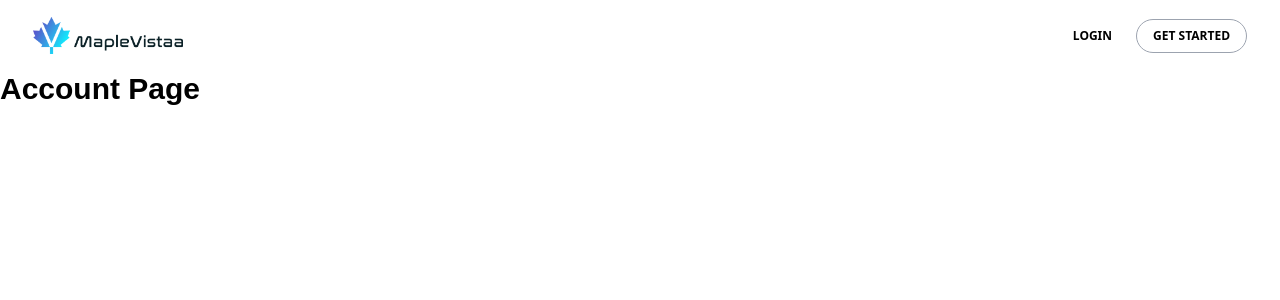
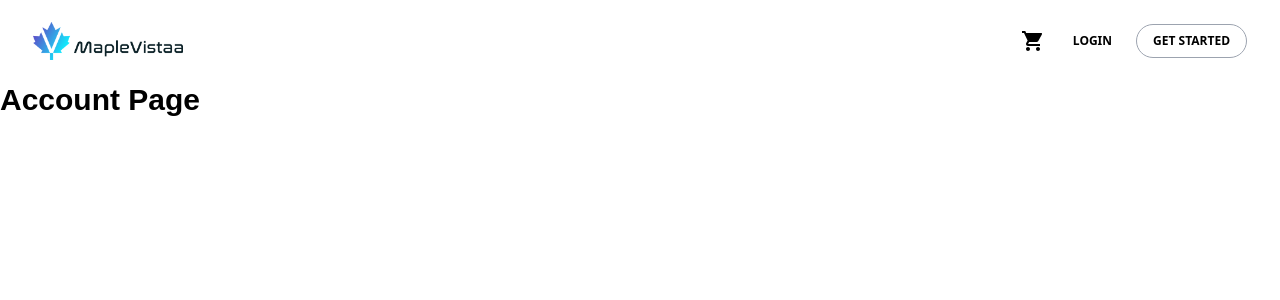
Before and after one commit to SphiriaDigital666/Wolvista-Clone, a React (Create React App) app in the folder client/: page /account in a window 1280 px wide. Shown: the top 300 px of the page. Built offline with nearby package versions, Linux system fonts and the light colour scheme.

Commit message:
add cart icon to navbar

```diff
--- a/client/src/components/ShoppingCart.tsx
+++ b/client/src/components/ShoppingCart.tsx
@@ -1,5 +1,4 @@
 import React, { useEffect } from 'react';
-import { MdVerified } from 'react-icons/md';
 import CartItem from './Cart-Item';
 import Product from './Product';
 import './ShoppingCart.css'; // Import the CSS file for styling
@@ -10,24 +9,24 @@ import { useShoppingCartStore } from '../store/shoppingCartStore';
 const ShoppingCart: React.FC = () => {
   const {
     cart,
-    couponCode,
+    // couponCode,
     discount,
-    couponMessage,
+    // couponMessage,
     showCart,
     products,
     fetchProducts,
     handleAddToCart,
     handleDeleteItem,
     handleQuantityChange,
-    handleCouponCodeChange,
-    handleApplyCoupon,
+    // handleCouponCodeChange,
+    // handleApplyCoupon,
     handleCheckout,
     setShowCart,
   } = useShoppingCartStore();
 
   useEffect(() => {
     fetchProducts();
-  }, []);
+  }, [fetchProducts]);
 
   const discountedSubtotal =
     cart.reduce((total, item) => total + item.price * item.quantity, 0) -
@@ -67,7 +66,7 @@ const ShoppingCart: React.FC = () => {
                 <div className='relative'>
                   <MdAddShoppingCart className='text-[#fff] text-[35px] ' />
                   <div className='text-[#000] bg-[#22c9f2] p-2 rounded-full h-5 w-5 flex justify-center items-center absolute bottom-[-12px] right-[-10px] font-medium'>
-                    {cart.length > 0 && <span>{cart.length}</span>}
+                    {cart.length === 0 ? 0 : <span>{cart.length}</span>}
                   </div>
                 </div>
               </div>
@@ -151,6 +150,7 @@ const ShoppingCart: React.FC = () => {
             <button
               className='bg-[#22c9f2] w-full rounded-lg p-3 text-white hover:cursor-pointer hover:bg-[#2690ab] mt-3'
               onClick={() => handleCheckout(cart)}
+              disabled={cart.length === 0}
             >
               Checkout
             </button>
--- a/client/src/layout/top-nav.tsx
+++ b/client/src/layout/top-nav.tsx
@@ -1,107 +1,130 @@
-import React from "react";
 import {
-  Navbar,
-  MobileNav,
-  Typography,
   Button,
   IconButton,
-} from "@material-tailwind/react";
-import LOGO from "../assets/logo-maple.png";
-import { Link } from "react-router-dom";
+  MobileNav,
+  Navbar,
+} from '@material-tailwind/react';
+import React from 'react';
+import { MdShoppingCart } from 'react-icons/md';
+import { Link } from 'react-router-dom';
+import LOGO from '../assets/logo-maple.png';
+import { useShoppingCartStore } from '../store/shoppingCartStore';
 
 export function TopNav() {
   const [openNav, setOpenNav] = React.useState(false);
 
+  const { setShowCart, cart } = useShoppingCartStore();
+
+  const handleCartClick = () => {
+    setShowCart(true);
+  };
+
   React.useEffect(() => {
     window.addEventListener(
-      "resize",
+      'resize',
       () => window.innerWidth >= 960 && setOpenNav(false)
     );
   }, []);
 
   const navList = (
-    <ul className="mb-4 mt-2 flex flex-col gap-2 lg:mb-0 lg:mt-0 lg:flex-row lg:items-center lg:gap-6">
-      <Link to="www.wolvista.com">
+    <ul className='mb-4 mt-2 flex flex-col gap-2 lg:mb-0 lg:mt-0 lg:flex-row lg:items-center lg:gap-6'>
+      <Link to='www.wolvista.com'>
         {/* <p className="text-gray-600 font-medium">Home</p> */}
       </Link>
     </ul>
   );
 
   return (
-    <Navbar className="mx-auto w-full py-2 px-4 lg:px-8 lg:py-4 shadow-none">
-      <div className="mx-auto flex items-center justify-between text-blue-gray-900">
-        <Link to="/">
-          <img src={LOGO} className="w-[150px]" alt="AV Bids" />
+    <Navbar className='mx-auto w-full py-2 px-4 lg:px-8 lg:py-4 shadow-none'>
+      <div className='mx-auto flex items-center justify-between text-blue-gray-900'>
+        <Link to='/'>
+          <img src={LOGO} className='w-[150px]' alt='AV Bids' />
         </Link>
-        <div className="flex-grow" />
-        <div className="hidden lg:block">{navList}</div>
-        <div className="flex-grow" />
+        <div className='flex-grow' />
+        <div className='hidden lg:block'>{navList}</div>
+        <div className='flex-grow' />
+        <button
+          className='text-black p-3 relative flex items-center focus:outline-none'
+          onClick={handleCartClick}
+        >
+          <MdShoppingCart className='h-6 w-6' />
+
+          {cart.length > 0 && (
+            <div className='text-[#000] bg-[#22c9f2] p-2 rounded-full h-5 w-5 flex justify-center items-center absolute top-0 right-0 font-medium'>
+              {cart.length === 0 ? 0 : <span>{cart.length}</span>}
+            </div>
+          )}
+        </button>
+
         <Button
-          variant="text"
-          size="sm"
-          className="hidden lg:inline-block mr-2 text-btn"
+          variant='text'
+          size='sm'
+          className='hidden lg:inline-block mr-2 text-btn'
         >
-          <span className=" text-black">Login</span>
+          <span className=' text-black'>Login</span>
         </Button>
         <Button
-          variant="outlined"
-          size="sm"
-          className="hidden lg:inline-block rounded-btn "
+          variant='outlined'
+          size='sm'
+          className='hidden lg:inline-block rounded-btn '
         >
-          <span className=" text-black">Get Started</span>
+          <span className=' text-black'>Get Started</span>
         </Button>
         <IconButton
-          variant="text"
-          className="ml-auto h-6 w-6 text-primary hover:bg-transparent focus:bg-transparent active:bg-transparent lg:hidden"
+          variant='text'
+          className='ml-auto h-6 w-6 text-primary hover:bg-transparent focus:bg-transparent active:bg-transparent lg:hidden'
           ripple={false}
           onClick={() => setOpenNav(!openNav)}
         >
           {openNav ? (
             <svg
-              xmlns="http://www.w3.org/2000/svg"
-              fill="none"
-              className="h-6 w-6"
-              viewBox="0 0 24 24"
-              stroke="currentColor"
+              xmlns='http://www.w3.org/2000/svg'
+              fill='none'
+              className='h-6 w-6'
+              viewBox='0 0 24 24'
+              stroke='currentColor'
               strokeWidth={2}
             >
               <path
-                strokeLinecap="round"
-                strokeLinejoin="round"
-                d="M6 18L18 6M6 6l12 12"
+                strokeLinecap='round'
+                strokeLinejoin='round'
+                d='M6 18L18 6M6 6l12 12'
               />
             </svg>
           ) : (
             <svg
-              xmlns="http://www.w3.org/2000/svg"
-              className="h-6 w-6"
-              fill="none"
-              stroke="currentColor"
+              xmlns='http://www.w3.org/2000/svg'
+              className='h-6 w-6'
+              fill='none'
+              stroke='currentColor'
               strokeWidth={2}
             >
               <path
-                strokeLinecap="round"
-                strokeLinejoin="round"
-                d="M4 6h16M4 12h16M4 18h16"
+                strokeLinecap='round'
+                strokeLinejoin='round'
+                d='M4 6h16M4 12h16M4 18h16'
               />
             </svg>
           )}
         </IconButton>
       </div>
       <MobileNav open={openNav}>
-        <div className="container mx-auto">
+        <div className='container mx-auto'>
           {navList}
-          <div className="grid grid-cols-2 gap-2">
-            <Button variant="text" size="sm" fullWidth className="text-btn">
-              <span className=" text-black">Login</span>
+          <div className='grid grid-cols-2 gap-2'>
+            <Button>
+              <MdShoppingCart />
+            </Button>
+            <Button variant='text' size='sm' fullWidth className='text-btn'>
+              <span className=' text-black'>Login</span>
             </Button>
             <Button
-              variant="outlined"
-              size="sm"
+              variant='outlined'
+              size='sm'
               fullWidth
-              className="rounded-btn"
+              className='rounded-btn'
             >
-              <span className="text-black">Get Started</span>
+              <span className='text-black'>Get Started</span>
             </Button>
           </div>
         </div>
```
